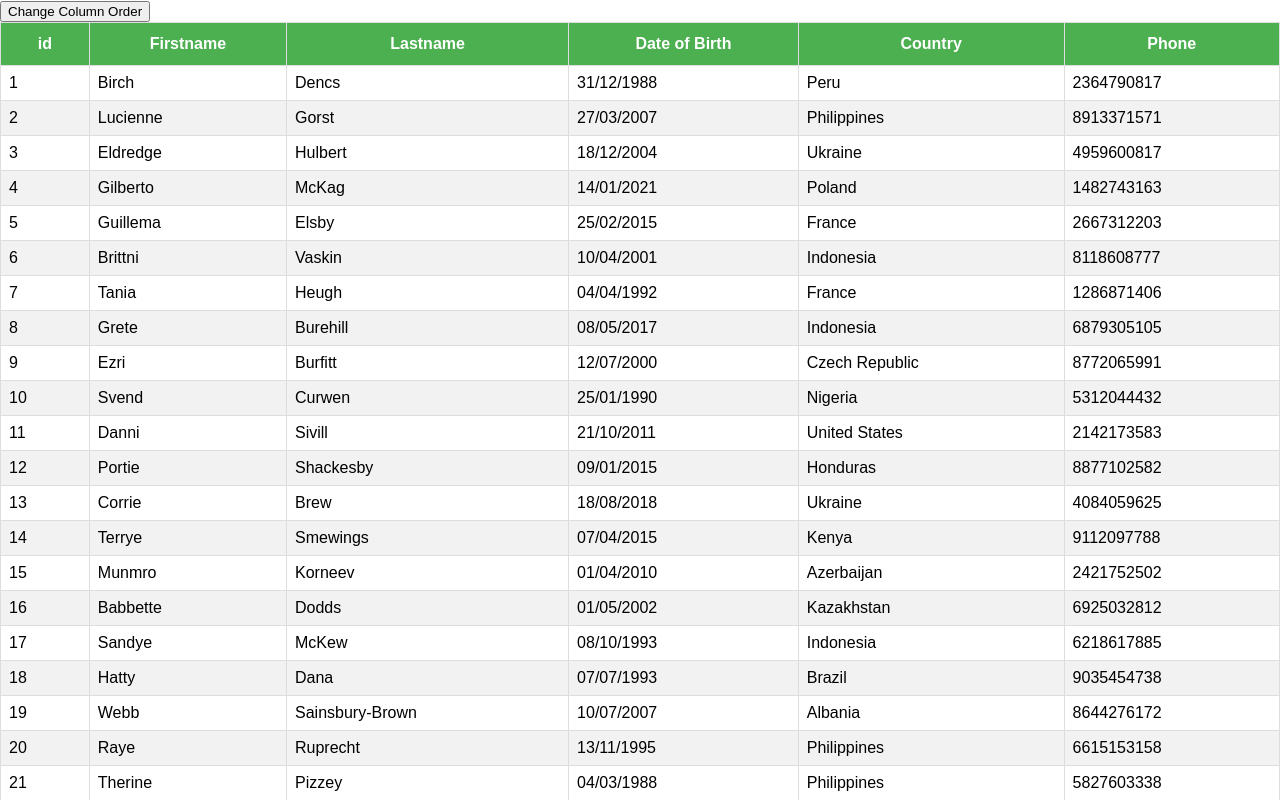
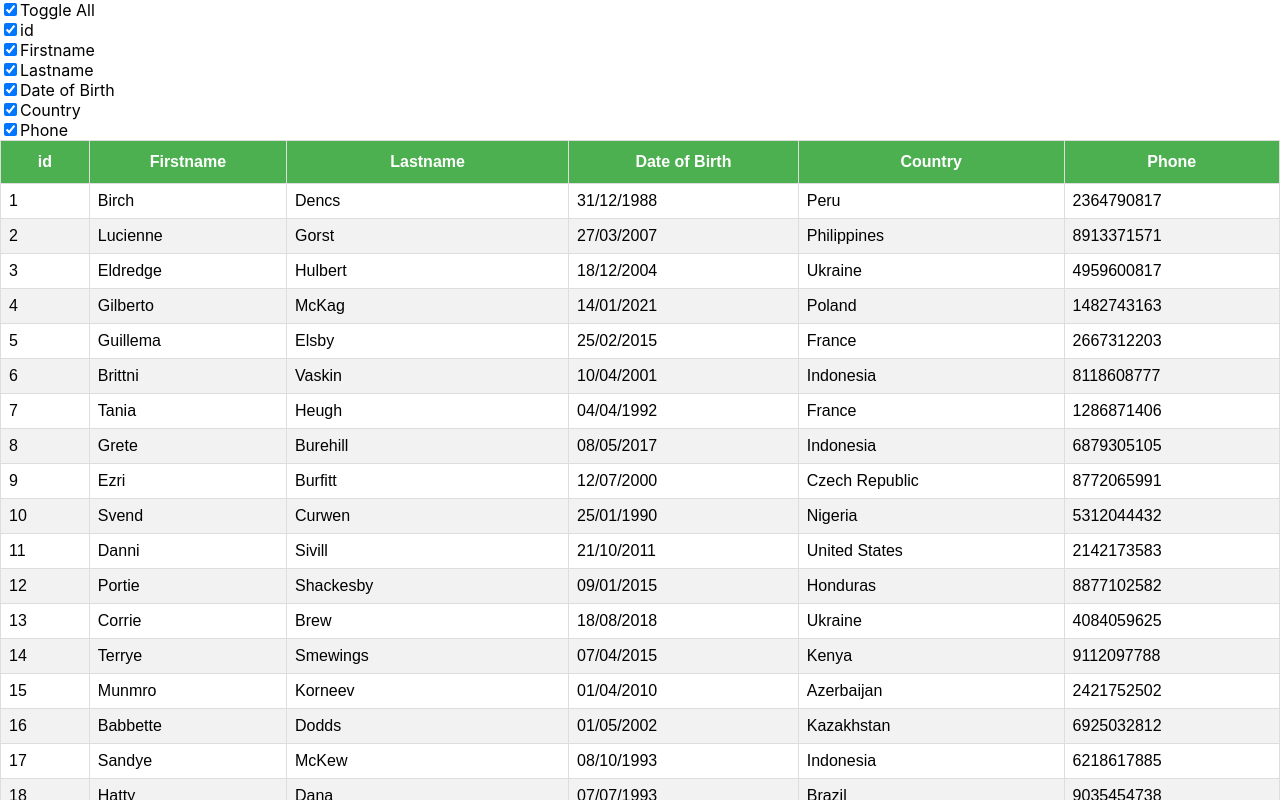
Before and after one commit to Gregfanyan/react-table, a React (Create React App) app: page / in a window 1280 px wide. Shown: the top 800 px of the page. Built offline with nearby package versions, Linux system fonts and the light colour scheme.

Commit message:
hiding Columns via checkbox

```diff
--- a/src/App.js
+++ b/src/App.js
@@ -4,7 +4,8 @@
 //import FilteringTable from "./components/FilteringTable";
 //import PaginationTable from "./components/PaginationTable";
 //import RowSelection from "./components/RowSelection";
-import ColumnOrder from "./components/ColumnOrder";
+// import ColumnOrder from "./components/ColumnOrder";
+import ColumnHiding from "./components/ColumnHiding";
 
 import "./App.css";
 
@@ -12,7 +13,7 @@
   return (
     <div>
       <div>
-        <ColumnOrder />
+        <ColumnHiding />
       </div>
     </div>
   );
--- /dev/null
+++ b/src/components/ColumnHiding.js
@@ -0,0 +1,88 @@
+import React, { useMemo } from "react";
+import { useTable } from "react-table";
+import MOCK_DATA from "./MOCK_DATA.json";
+import { COLUMNS } from "./Columns";
+import { CheckBox } from "./CheckBox";
+import "./table.css";
+
+const ColumnHiding = () => {
+  const columns = useMemo(() => COLUMNS, []);
+  const data = useMemo(() => MOCK_DATA, []);
+
+  const {
+    getTableProps,
+    getTableBodyProps,
+    prepareRow,
+    headerGroups,
+    rows,
+    footerGroups,
+    allColumns,
+    getToggleHideAllColumnsProps,
+  } = useTable({
+    columns,
+    data,
+  });
+
+  //console.log(TableInstance);
+
+  return (
+    <>
+      <div>
+        <div>
+          <CheckBox {...getToggleHideAllColumnsProps()} />
+          Toggle All
+        </div>
+        {allColumns.map((column) => (
+          <div key={column.id}>
+            <label>
+              <input type="checkbox" {...column.getToggleHiddenProps()} />
+              {column.Header}
+            </label>
+          </div>
+        ))}
+      </div>
+      <table {...getTableProps()}>
+        <thead>
+          {headerGroups &&
+            headerGroups.map((headerGroup) => (
+              <tr {...headerGroup.getHeaderGroupProps()}>
+                {headerGroup &&
+                  headerGroup.headers.map((column) => (
+                    <th {...column.getHeaderProps()}>
+                      {column.render("Header")}
+                    </th>
+                  ))}
+              </tr>
+            ))}
+        </thead>
+        <tbody {...getTableBodyProps()}>
+          {rows &&
+            rows.map((row) => {
+              prepareRow(row);
+              return (
+                <tr {...row.getRowProps()}>
+                  {row &&
+                    row.cells.map((cell) => {
+                      return (
+                        <td {...cell.getCellProps()}>{cell.render("Cell")}</td>
+                      );
+                    })}
+                </tr>
+              );
+            })}
+        </tbody>
+        <tfoot>
+          {footerGroups.map((footerGroup) => (
+            <tr {...footerGroup.getFooterGroupProps()}>
+              {footerGroup.headers.map((column) => (
+                <td {...column.getFooterProps()}>{column.render("Footer")}</td>
+              ))}
+            </tr>
+          ))}
+        </tfoot>
+      </table>
+    </>
+  );
+};
+
+export default ColumnHiding;
```
